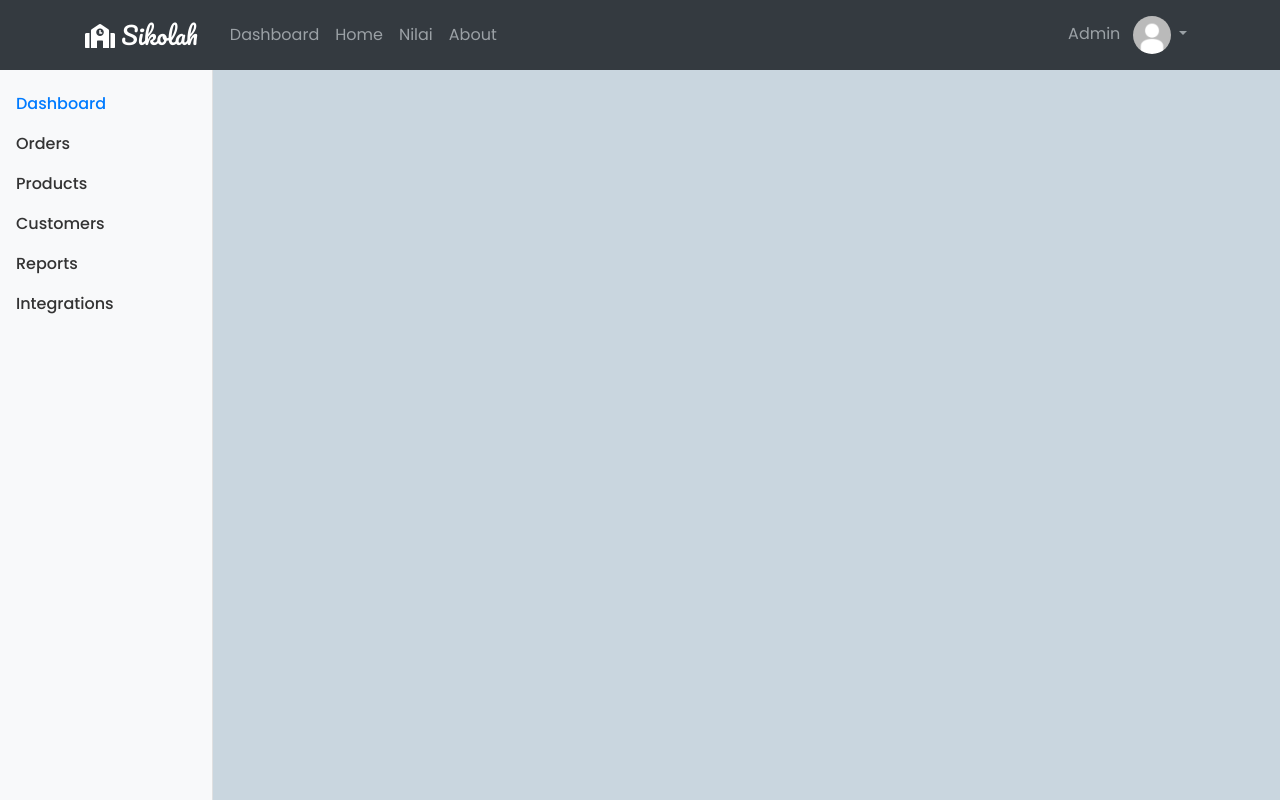
After one commit to fajri-rasid1st/final-task-pjk, a Flask app: template sikolah/templates/admin/index.html in a window 1280 px wide. The commit adds this page. Run offline with Flask 2, Linux system fonts and the light colour scheme; the template is opened without the code that fills it, so the values that code supplies are empty; some libraries are stand-ins or nearby versions.

Commit message:
adding some html files

```diff
--- a/sikolah/routes.py
+++ b/sikolah/routes.py
@@ -23,7 +23,7 @@ def login():
     if login_form.validate_on_submit():
         if login_form.username.data == "admin" and login_form.password.data == "admin":
             flash(f"Selamat Datang Di Sikolah, {login_form.username.data}.", "success")
-            return redirect(url_for("home"))
+            return redirect(url_for("admin.index"))
         else:
             flash(f"Username atau password salah.", "error")
             return redirect(url_for("login"))
--- /dev/null
+++ b/sikolah/static/css/dashboard.css
@@ -0,0 +1,110 @@
+@import url("https://fonts.googleapis.com/css2?family=Pacifico&family=Poppins:ital,wght@0,300;0,400;0,500;0,600;0,700;1,300;1,400;1,500&display=swap");
+
+body {
+	font-family: "Poppins", sans-serif;
+	font-size: 16px;
+	background-color: #c9d6df;
+	color: #343a40;
+}
+
+.feather {
+	width: 16px;
+	height: 16px;
+	vertical-align: text-bottom;
+}
+
+.sidebar {
+	position: fixed;
+	top: 20px;
+	bottom: 0;
+	left: 0;
+	z-index: 100;
+	padding: 48px 0 0;
+	box-shadow: inset -1px 0 0 rgba(0, 0, 0, 0.1);
+}
+
+.sidebar-sticky {
+	top: 0;
+	position: relative;
+	height: calc(100vh - 48px);
+	padding-top: 0.5rem;
+	overflow-x: hidden;
+	overflow-y: auto;
+}
+
+@supports ((position: -webkit-sticky) or (position: sticky)) {
+	.sidebar-sticky {
+		position: -webkit-sticky;
+		position: sticky;
+	}
+}
+
+.sidebar .nav-link {
+	font-weight: 500;
+	color: #333;
+}
+
+.sidebar .nav-link .feather {
+	margin-right: 4px;
+	color: #999;
+}
+
+.sidebar .nav-link.active {
+	color: #007bff;
+}
+
+.sidebar .nav-link:hover .feather,
+.sidebar .nav-link.active .feather {
+	color: inherit;
+}
+
+.sidebar-heading {
+	font-size: 0.75rem;
+	text-transform: uppercase;
+}
+
+.form-control-dark {
+	color: #fff;
+	background-color: rgba(255, 255, 255, 0.1);
+	border-color: rgba(255, 255, 255, 0.1);
+}
+
+.form-control-dark:focus {
+	border-color: transparent;
+	box-shadow: 0 0 0 3px rgba(255, 255, 255, 0.25);
+}
+.bd-placeholder-img {
+	font-size: 1.125rem;
+	text-anchor: middle;
+	-webkit-user-select: none;
+	-moz-user-select: none;
+	-ms-user-select: none;
+	user-select: none;
+}
+
+.profile-img {
+	height: 38px;
+	width: 38px;
+	border-radius: 50%;
+}
+
+.navbar-brand {
+	font-family: pacifico, sans-serif;
+	font-size: 1.5em;
+}
+
+.site-header .navbar-nav .nav-link {
+	color: #f0f5f98c;
+}
+
+.site-header .navbar-nav .nav-link:hover {
+	color: #f0f5f9;
+}
+
+.site-header .navbar-nav .nav-link.active {
+	font-weight: 500;
+}
+
+.bg-dark {
+	background-color: #343a40;
+}
--- a/sikolah/static/css/login.css
+++ b/sikolah/static/css/login.css
@@ -61,12 +61,6 @@ body {
 	user-select: none;
 }
 
-@media (min-width: 768px) {
-	.bd-placeholder-img-lg {
-		font-size: 3.5rem;
-	}
-}
-
 .btn-outline-info {
 	color: #17a2b8;
 	border: 2px solid #17a2b8;
--- a/sikolah/static/css/style.css
+++ b/sikolah/static/css/style.css
@@ -64,8 +64,8 @@ a.article-title:hover {
 }
 
 .profile-img {
-	height: 40px;
-	width: 40px;
+	height: 38px;
+	width: 38px;
 	border-radius: 50%;
 }
 
--- /dev/null
+++ b/sikolah/templates/admin/index.html
@@ -0,0 +1,140 @@
+<!DOCTYPE html>
+<html>
+
+<head>
+    <!-- Required meta tags -->
+    <meta charset="utf-8" />
+    <meta name="viewport" content="width=device-width, initial-scale=1, shrink-to-fit=no" />
+    <!-- Bootstrap CSS -->
+    <link rel="stylesheet" href="{{url_for('static', filename='css/bootstrap.css')}}" />
+    <!-- Font Awesome -->
+    <link rel="stylesheet" href="{{url_for('static', filename='css/all.min.css')}}" />
+    <!-- External CSS -->
+    <link rel="stylesheet" href="{{url_for('static', filename='css/dashboard.css')}}" />
+    <!-- title -->
+
+</head>
+
+<body>
+    <!-- header -->
+    <header class="site-header">
+        <nav class="navbar navbar-expand-md navbar-dark bg-dark fixed-top">
+            <div class="container">
+                <a class="navbar-brand mr-4" href="{{url_for('home')}}">
+                    <i class="fas fa-school"></i>
+                    Sikolah
+                </a>
+                <button class="navbar-toggler" type="button" data-toggle="collapse" data-target="#navbarToggle"
+                    aria-controls="navbarToggle" aria-expanded="false" aria-label="Toggle navigation">
+                    <span class="navbar-toggler-icon"></span>
+                </button>
+                <div class="collapse navbar-collapse" id="navbarToggle">
+                    <div class="navbar-nav mr-auto">
+                        <a class="nav-item nav-link" href="{{url_for('admin.index')}}">Dashboard</a>
+                        <a class="nav-item nav-link" href="{{url_for('home')}}">Home</a>
+                        <a class="nav-item nav-link" href="#">Nilai</a>
+                        <a class="nav-item nav-link" href="{{url_for('about')}}">About</a>
+                    </div>
+                    <!-- Navbar Right Side -->
+                    <div class="navbar-nav">
+                        <li class="nav-item dropdown bg-dark">
+                            <a class="nav-link dropdown-toggle" href="#" role="button" data-bs-toggle="dropdown"
+                                aria-expanded="false">
+                                <span class="profile">
+                                    <p class="d-inline mb-0 mr-2">Admin</p>
+                                    <img src="{{url_for('static', filename='img/default.jpg')}}" alt="default.jpg"
+                                        class="profile-img">
+                                </span>
+                            </a>
+                            <ul class="dropdown-menu dropdown-menu-dark">
+                                <li>
+                                    <a class="dropdown-item px-3 btn-outline-info" href="#">
+                                        <i class="fas fa-user mr-1"></i>
+                                        Profil
+                                    </a>
+                                </li>
+                                <li>
+                                    <a class="dropdown-item px-3 btn-outline-info" href="{{ url_for('login') }}">
+                                        <i class="fas fa-sign-out-alt mr-1"></i>
+                                        Logout
+                                    </a>
+                                </li>
+                            </ul>
+                        </li>
+                    </div>
+                </div>
+            </div>
+        </nav>
+    </header>
+
+    <!-- main -->
+    <div class="container-fluid">
+        <div class="row">
+            <div class="col-md-4">
+                <nav id="sidebarMenu" class="col-md-3 col-lg-2 d-md-block bg-light sidebar collapse">
+                    <div class="sidebar-sticky pt-3">
+                        <ul class="nav flex-column">
+                            <li class="nav-item">
+                                <a class="nav-link active" href="#">
+                                    <span data-feather="home"></span>
+                                    Dashboard <span class="sr-only">(current)</span>
+                                </a>
+                            </li>
+                            <li class="nav-item">
+                                <a class="nav-link" href="#">
+                                    <span data-feather="file"></span>
+                                    Orders
+                                </a>
+                            </li>
+                            <li class="nav-item">
+                                <a class="nav-link" href="#">
+                                    <span data-feather="shopping-cart"></span>
+                                    Products
+                                </a>
+                            </li>
+                            <li class="nav-item">
+                                <a class="nav-link" href="#">
+                                    <span data-feather="users"></span>
+                                    Customers
+                                </a>
+                            </li>
+                            <li class="nav-item">
+                                <a class="nav-link" href="#">
+                                    <span data-feather="bar-chart-2"></span>
+                                    Reports
+                                </a>
+                            </li>
+                            <li class="nav-item">
+                                <a class="nav-link" href="#">
+                                    <span data-feather="layers"></span>
+                                    Integrations
+                                </a>
+                            </li>
+                        </ul>
+                    </div>
+                </nav>
+            </div>
+            <!-- main content section -->
+            <div class="col-md-8">
+                {% with messages = get_flashed_messages(with_categories=True) %}
+                {% if messages %}
+                {% for category, message in messages %}
+                <div class="flash-data" data-flash="{{ message }}" data-category="{{ category }}"></div>
+                {% endfor %}
+                {% endif %}
+                {% endwith %}
+                {% block content %} {% endblock content %}
+            </div>
+        </div>
+
+    </div>
+
+    <script src="https://cdn.jsdelivr.net/npm/bootstrap@5.0.0-beta1/dist/js/bootstrap.bundle.min.js"
+        integrity="sha384-ygbV9kiqUc6oa4msXn9868pTtWMgiQaeYH7/t7LECLbyPA2x65Kgf80OJFdroafW"
+        crossorigin="anonymous"></script>
+    <script src="{{url_for('static', filename='js/jquery-3.5.1.js')}}"></script>
+    <script src="{{url_for('static', filename='js/sweetalert2.all.min.js')}}"></script>
+    <script src="{{url_for('static', filename='js/script.js')}}"></script>
+</body>
+
+</html>
--- a/sikolah/templates/login.html
+++ b/sikolah/templates/login.html
@@ -11,6 +11,8 @@
 	<link rel="stylesheet" href="{{url_for('static', filename='css/all.min.css')}}" />
 	<!-- External CSS -->
 	<link rel="stylesheet" href="{{url_for('static', filename='css/login.css')}}" />
+	<!-- title -->
+	<title>{{ title}} | Sikolah</title>
 </head>
 
 <body class="text-center">
```
Also changed, not shown: sikolah/templates/layout.html (+6 -3 lines).
